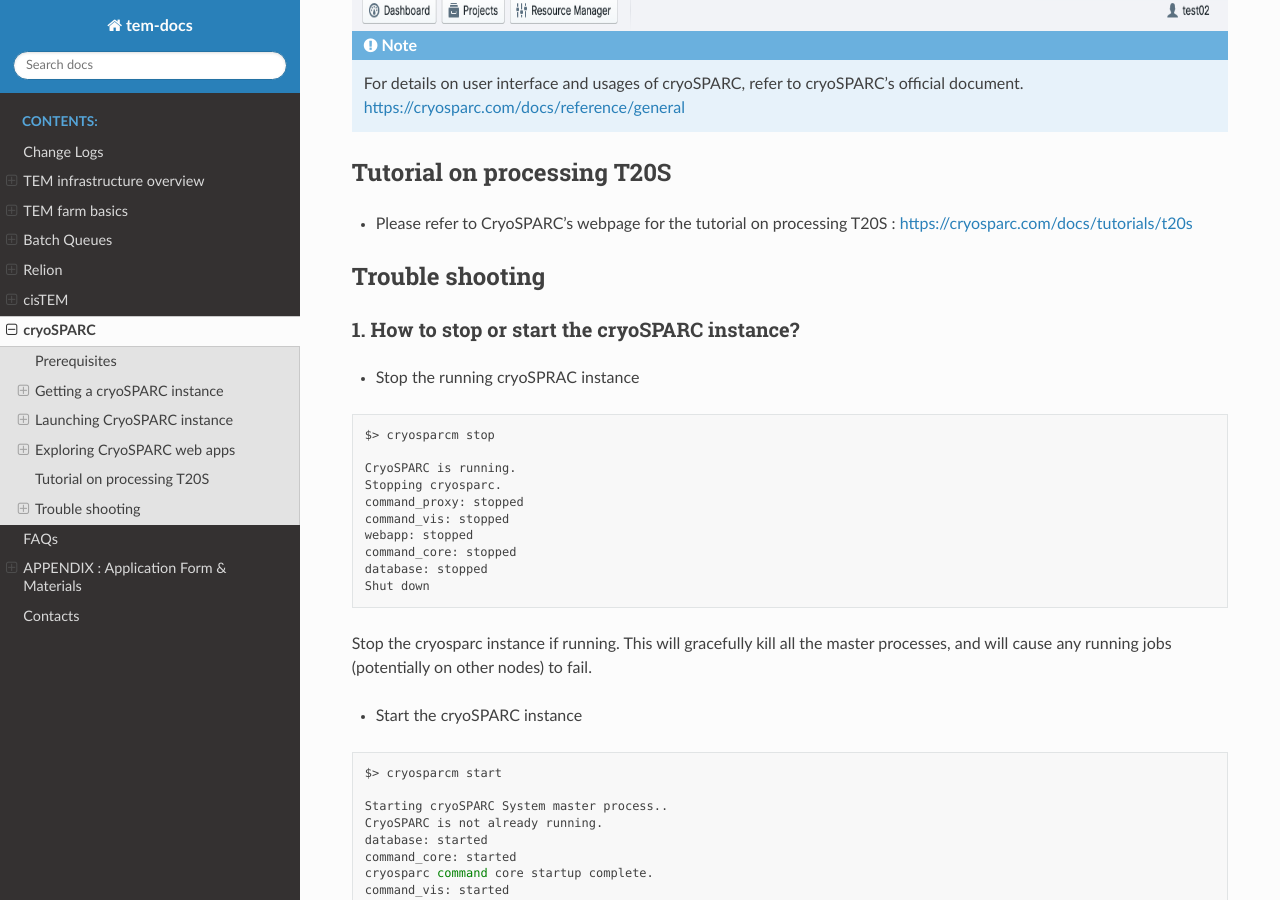
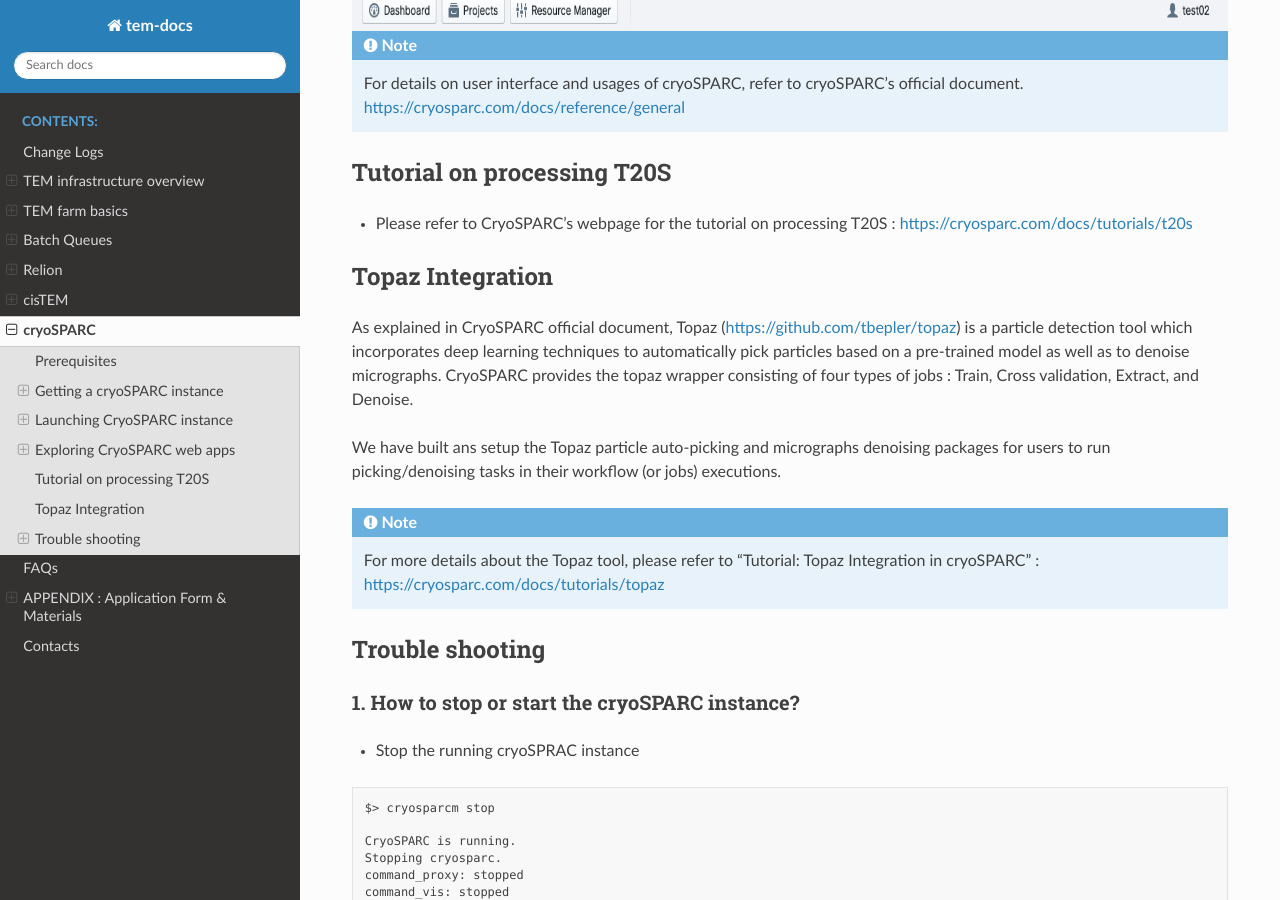
Before and after one commit to junglok/tem-docs, a Sphinx documentation site: the page built from docs/cryoSPARC.rst, in a window 1280 px wide and 900 px high, scrolled down 8622 px. Built offline with Sphinx 7.4.7 and the Read the Docs theme 2.0.0, drawn with Linux system fonts in a browser that asks for light colours; some of the changed text lies outside the part shown.

Commit message:
manual added

```diff
--- a/docs/app.rst
+++ b/docs/app.rst
@@ -15,3 +15,4 @@
 ========
 
 * `GSDC TEM 소개 자료 (korean) <https://github.com/gsdc/tem-docs/raw/master/docs/GSDC-TEM-overview.pdf>`_
+* `GSDC TEM 분석 팜 사용자 매뉴얼 (korean, ppt, 2020 SNU CryoEM Hands-On Workshop) <https://github.com/gsdc/tem-docs/raw/master/docs/2020-11-GSDC-TEM-User-Manual.pdf>`_
--- a/docs/cryoSPARC.rst
+++ b/docs/cryoSPARC.rst
@@ -261,10 +261,27 @@
    For details on user interface and usages of cryoSPARC, refer to cryoSPARC's official document.
    https://cryosparc.com/docs/reference/general
 
+
 Tutorial on processing T20S
 ===========================
 
 * Please refer to CryoSPARC's webpage for the tutorial on processing T20S : https://cryosparc.com/docs/tutorials/t20s
+
+
+Topaz Integration
+=================
+
+As explained in CryoSPARC official document, Topaz (https://github.com/tbepler/topaz) is a particle detection tool which incorporates deep learning techniques
+to automatically pick particles based on a pre-trained model as well as to denoise micrographs.
+CryoSPARC provides the topaz wrapper consisting of four types of jobs : Train, Cross validation, Extract, and Denoise.
+
+We have built ans setup the Topaz particle auto-picking and micrographs denoising packages for users to run picking/denoising tasks in their workflow (or jobs) executions.
+
+.. note::
+   For more details about the Topaz tool, please refer to "Tutorial: Topaz Integration in cryoSPARC" : https://cryosparc.com/docs/tutorials/topaz
+
+
+
 
 Trouble shooting
 ================
```
Also changed, not shown: 1 other file.
